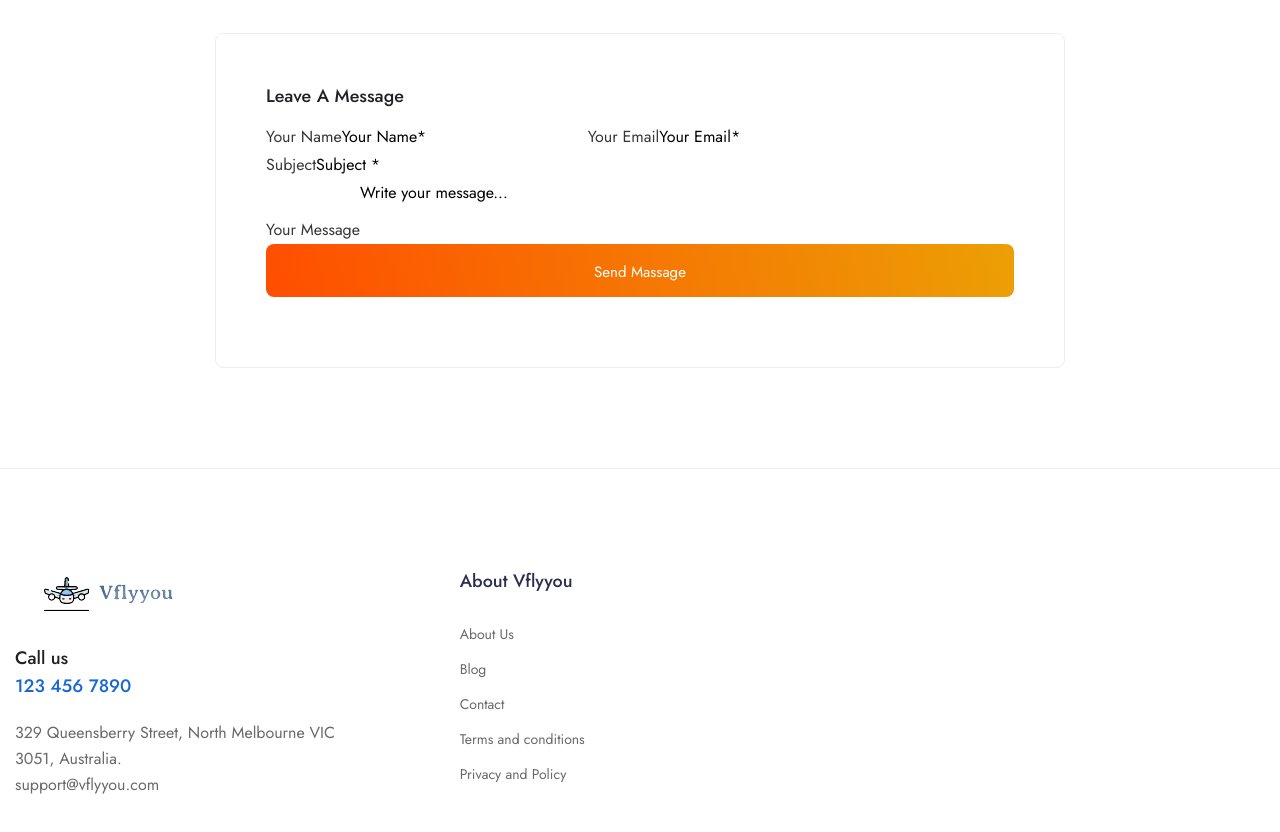
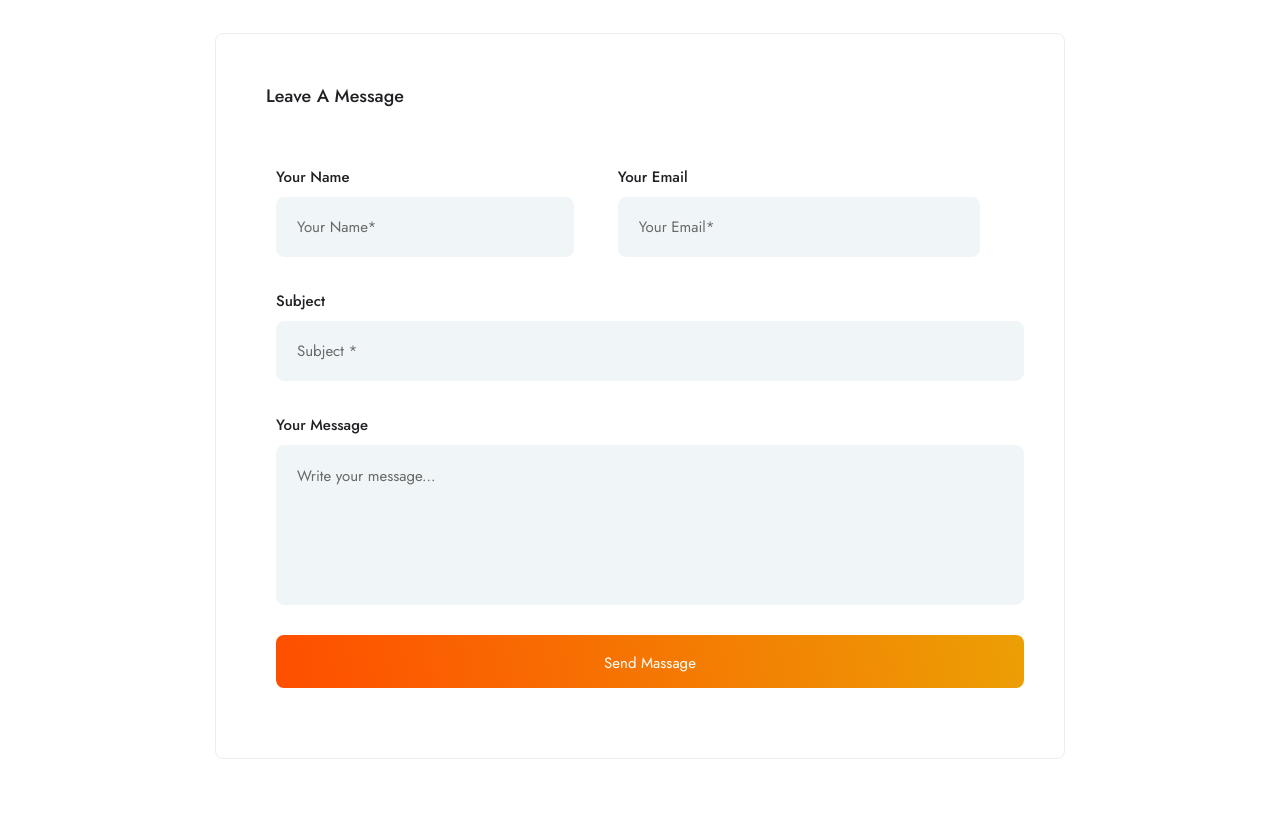
Before and after one commit to Mayank-Anonymously/new-future, a Next.js app: page /contact in a window 1280 px wide. Shown: the part 700-1532 px from the top of the page. Built offline with nearby package versions, Linux system fonts and the light colour scheme.

Commit message:
Contact Us aaded

```diff
--- a/components/pages-menu/contact/ContactForm.jsx
+++ b/components/pages-menu/contact/ContactForm.jsx
@@ -2,12 +2,12 @@
   return (
     <form>
       <div className="row">
-        <div className=" col-lg-12 col-md-12 col-sm-12">
+        <div className="form-group col-lg-12 col-md-12 col-sm-12">
           <div className="response"></div>
         </div>
         {/* End .col */}
 
-        <div className="col-lg-5 col-md-12 col-sm-12 ">
+        <div className="col-lg-5 col-md-12 col-sm-12 form-group">
           <label>Your Name</label>
           <input
             type="text"
@@ -19,7 +19,7 @@
         </div>
         {/* End .col */}
 
-        <div className="col-lg-6 col-md-12 col-sm-12 ">
+        <div className="col-lg-6 col-md-12 col-sm-12 form-group">
           <label>Your Email</label>
           <input
             type="email"
@@ -31,7 +31,7 @@
         </div>
         {/* End .col */}
 
-        <div className="col-lg-12 col-md-12 col-sm-12 ">
+        <div className="col-lg-12 col-md-12 col-sm-12 form-group">
           <label>Subject</label>
           <input
             type="text"
@@ -43,7 +43,7 @@
         </div>
         {/* End .col */}
 
-        <div className="col-lg-12 col-md-12 col-sm-12 ">
+        <div className="col-lg-12 col-md-12 col-sm-12 form-group">
           <label>Your Message</label>
           <textarea
             name="message"
@@ -53,7 +53,7 @@
         </div>
         {/* End .col */}
 
-        <div className="col-lg-12 col-md-12 col-sm-12 ">
+        <div className="col-lg-12 col-md-12 col-sm-12 form-group">
           <button
             className="theme-btn btn-style-one"
             type="submit"
```
